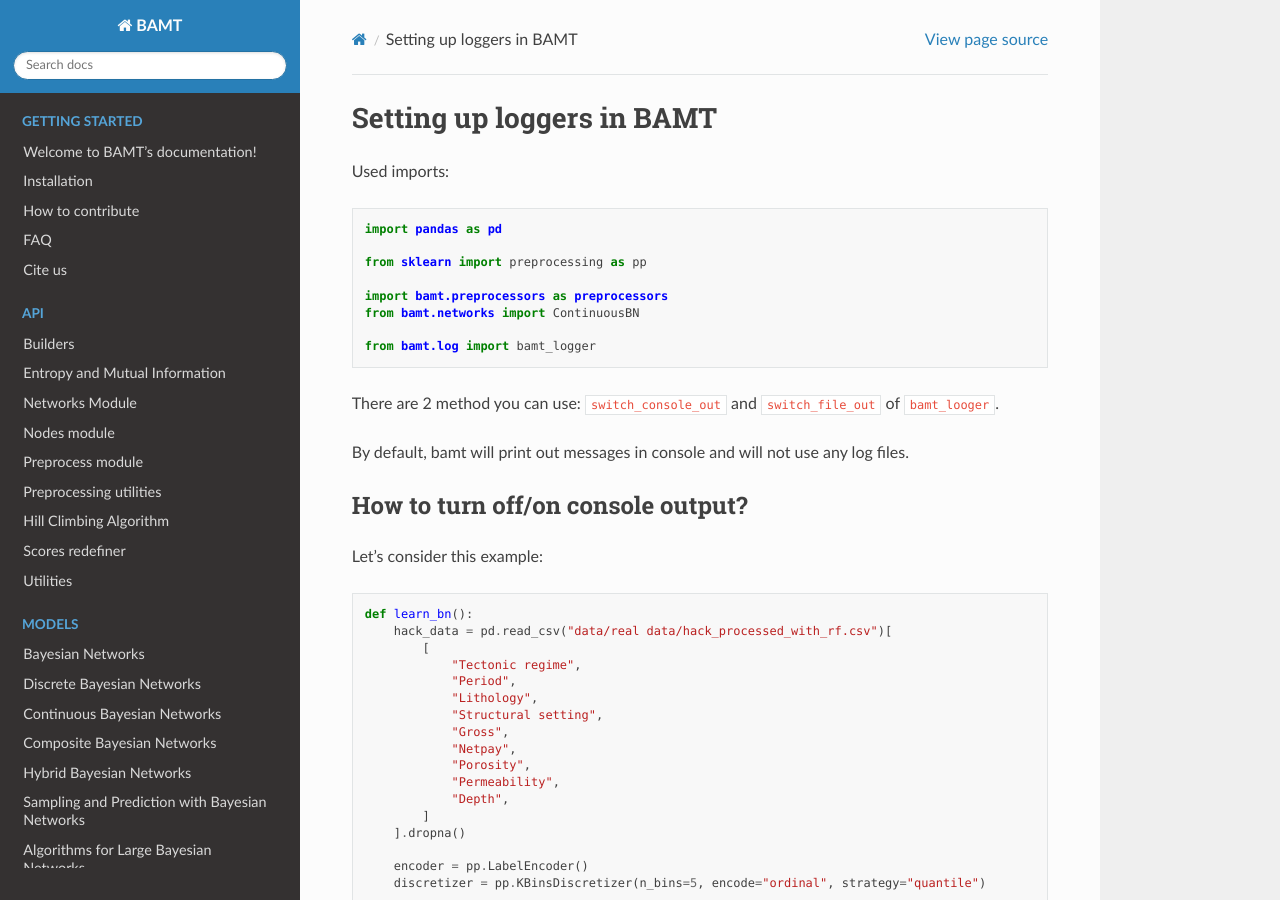
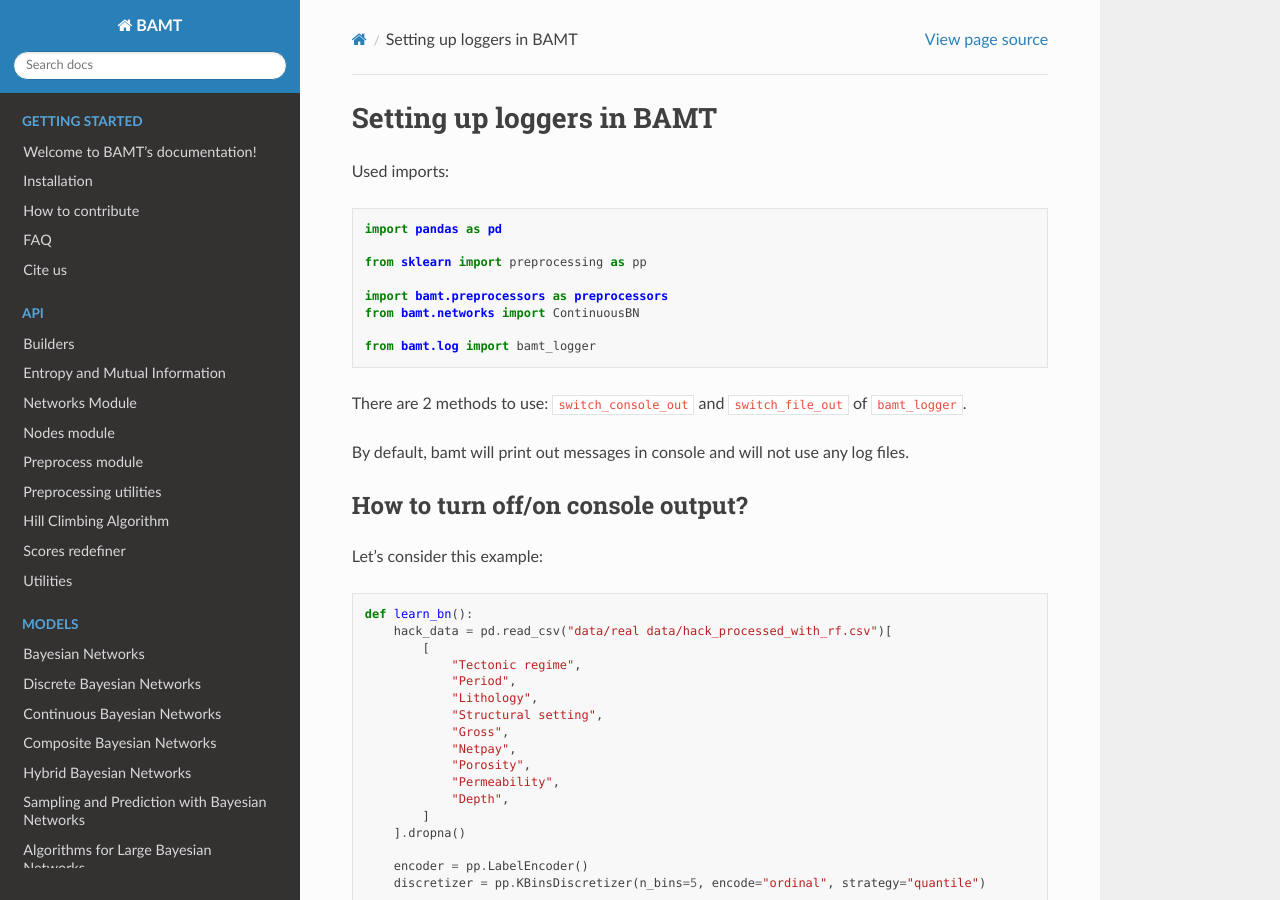
Before and after one commit to aimclub/BAMT, a Sphinx documentation site: the page built from docs/source/examples/logger_settings.rst, in a window 1280 px wide and 900 px high. Built offline with Sphinx 7.4.7 and the Read the Docs theme 2.0.0, drawn with Linux system fonts in a browser that asks for light colours.

Commit message:
Docs update
Fromal style

Co-authored-by: Jerzy Kamiński <86363785+jrzkaminski@users.noreply.github.com>

```diff
--- a/docs/source/examples/logger_settings.rst
+++ b/docs/source/examples/logger_settings.rst
@@ -14,7 +14,7 @@ Used imports:
 
     from bamt.log import bamt_logger
 
-There are 2 method you can use: ``switch_console_out`` and ``switch_file_out`` of ``bamt_looger``.
+There are 2 methods to use: ``switch_console_out`` and ``switch_file_out`` of ``bamt_logger``.
 
 By default, bamt will print out messages in console and will not use any log files.
 
```
